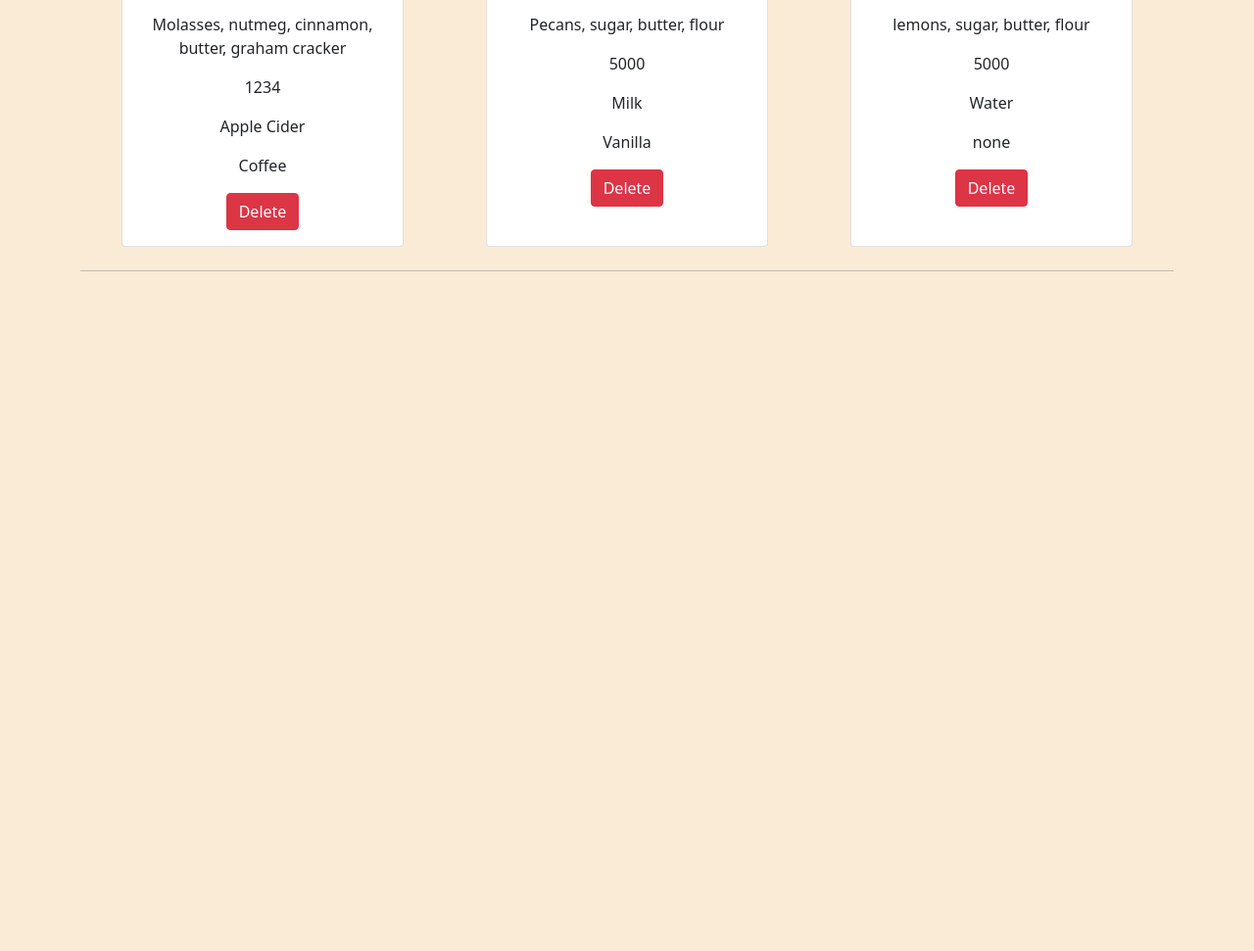
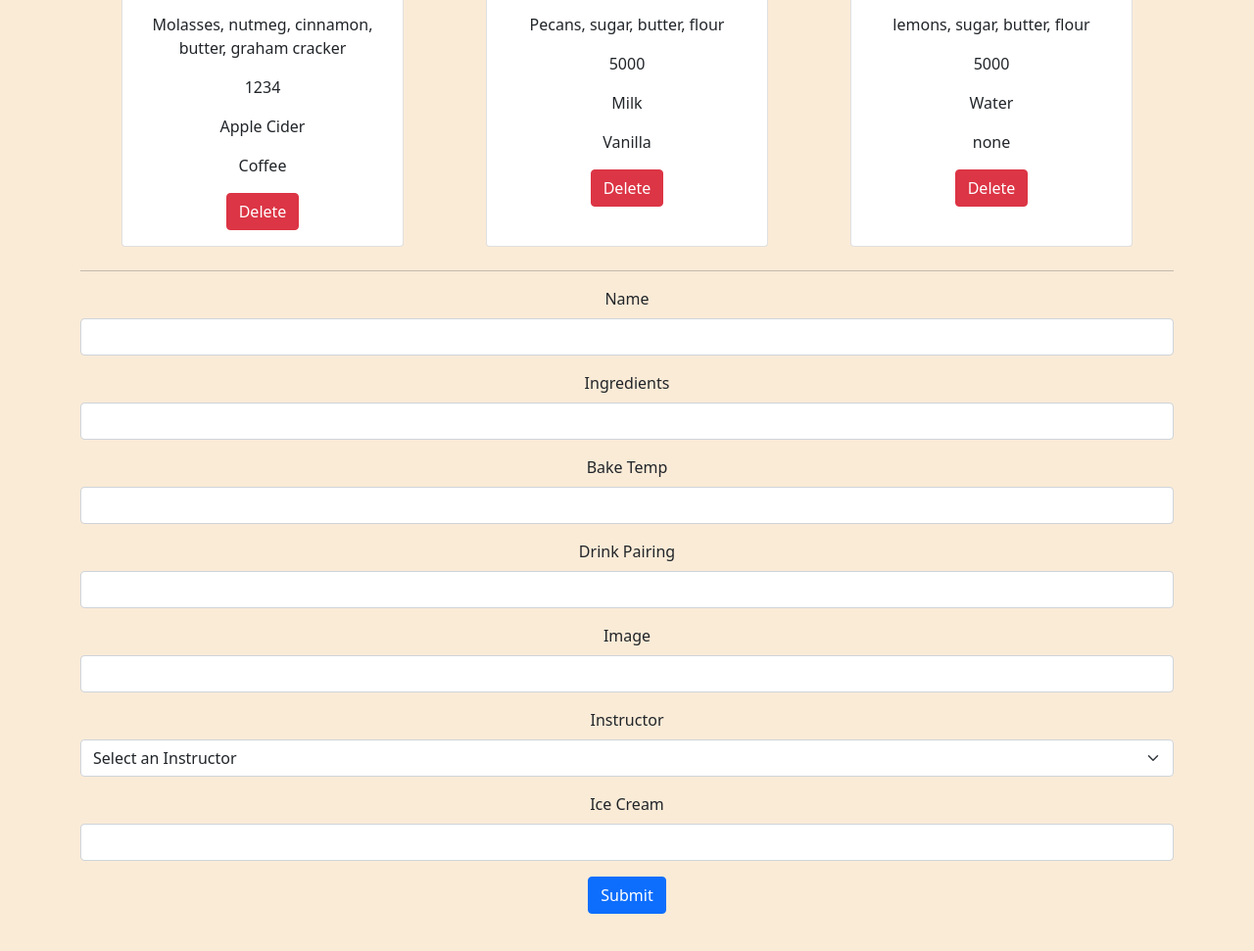
Before and after one commit to elliewalkersm/event-listeners, a plain HTML site: page index.html in a window 1280 px wide. Shown: the part 818-1789 px from the top of the page at 98% size. Before the commit the page ends 1111 px from the top, so only its background shows below. Drawn offline with nearby package versions, Linux system fonts and the light colour scheme.

Commit message:
created form in html

```diff
--- a/index.html
+++ b/index.html
@@ -21,9 +21,46 @@
   </div>
   <hr>
   <div class="pie-form">
+    <!--START FORM-->
+    <form>
+      <div class="pie-form mb-5"><div class="mb-3">
+        <label for="name" class="form-label">Name</label>
+        <input type="text" class="form-control" id="name" required="true">
+      </div>
+      <div class="mb-3">
+        <label for="ingredients" class="form-label">Ingredients</label>
+        <input type="text" class="form-control" id="ingredients" required="true">
+      </div>
+      <div class="mb-3">
+        <label for="bakeTemp" class="form-label">Bake Temp</label>
+        <input type="number" class="form-control" id="bakeTemp" required="true">
+      </div>
+      <div class="mb-3">
+        <label for="drinkPairing" class="form-label">Drink Pairing </label>
+        <input type="text" class="form-control" id="drinkPairing" required="true">
+      </div>
+      <div class="mb-3">
+        <label for="imageUrl" class="form-label">Image</label>
+        <input type="Url" class="form-control" id="imageUrl" required="true">
+      </div>
+      <div class="mb-3">
+        <label for="instructor" class="form-label">Instructor</label>
+        <select class="form-select" required="true">
+          <option selected>Select an Instructor</option>
+          <option value="1">Dr. T</option>
+          <option value="2">Aja</option>
+          <option value="3">Trinity</option>
+        </select>
+      </div>
+      <div class="mb-3">
+        <label for="iceCream" class="form-label">Ice Cream</label>
+        <input type="text" class="form-control" id="iceCream" required="true">
+      </div>
+      <button type="submit" class="btn btn-primary">Submit</button>
+    </form>
+  </div>
 
   </div>
-</div>
 
 
   <script src="https://cdn.jsdelivr.net/npm/bootstrap@5.0.0-beta1/dist/js/bootstrap.bundle.min.js" integrity="sha384-ygbV9kiqUc6oa4msXn9868pTtWMgiQaeYH7/t7LECLbyPA2x65Kgf80OJFdroafW" crossorigin="anonymous"></script>
```
